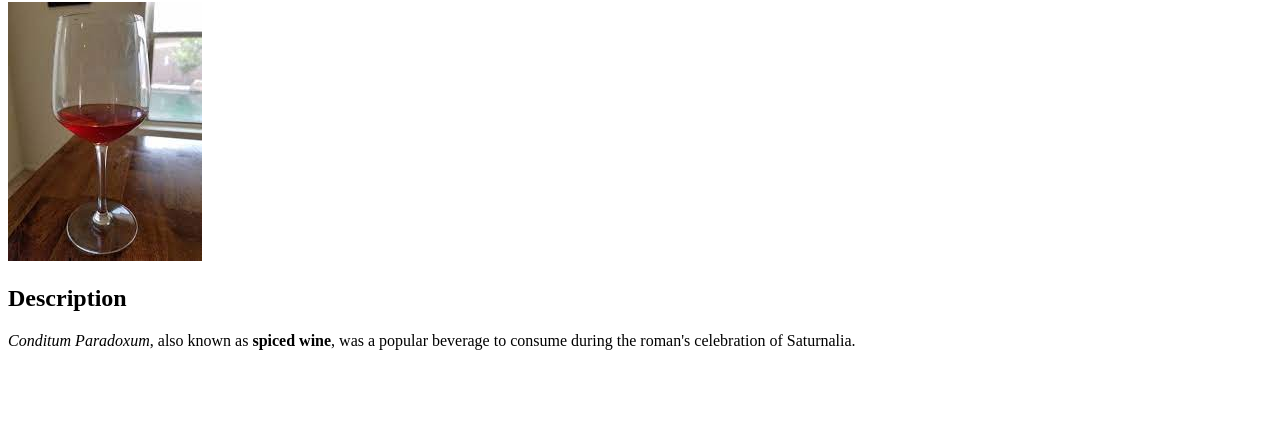
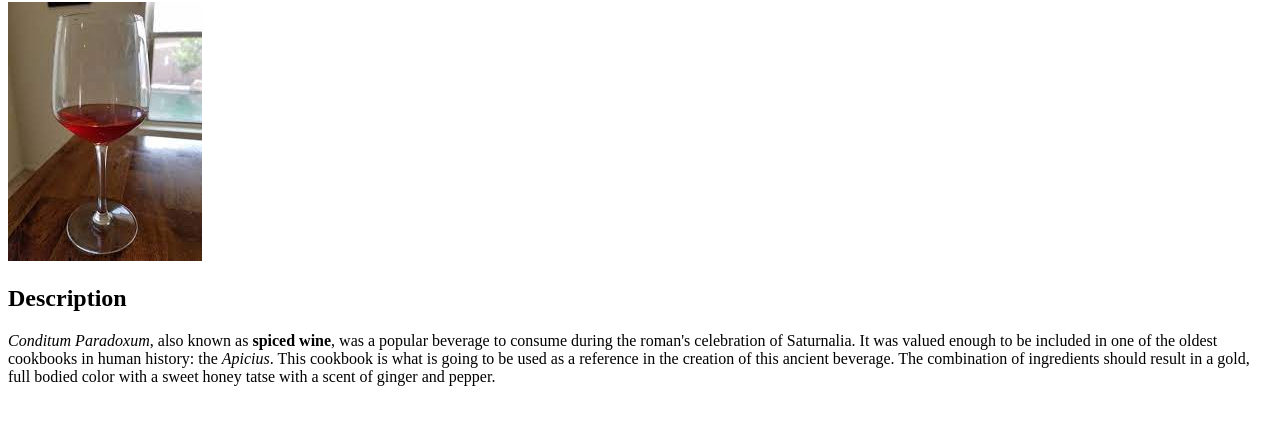
Before and after one commit to Halapainyo77/odin-recipes, a plain HTML site: page recipes/spiced-wine.html in a window 1280 px wide. Shown: the part 78-502 px from the top of the page. Drawn offline with Linux system fonts and the light colour scheme.

Commit message:
Add further description to Spiced Wine

```diff
--- a/recipes/spiced-wine.html
+++ b/recipes/spiced-wine.html
@@ -8,6 +8,6 @@
        <h1>Spiced Wine</h1>
        <img src="../imgs/spiced-wine.jpg">
        <h2>Description</h2>
-       <p> <em>Conditum Paradoxum</em>, also known as <strong>spiced wine</strong>, was a popular beverage to consume during the roman's celebration of Saturnalia.</p>
+       <p> <em>Conditum Paradoxum</em>, also known as <strong>spiced wine</strong>, was a popular beverage to consume during the roman's celebration of Saturnalia. It was valued enough to be included in one of the oldest cookbooks in human history: the <em>Apicius</em>. This cookbook is what is going to be used as a reference in the creation of this ancient beverage. The combination of ingredients should result in a gold, full bodied color with a sweet honey tatse with a scent of ginger and pepper. </p>
     </body>
 </html>
```
